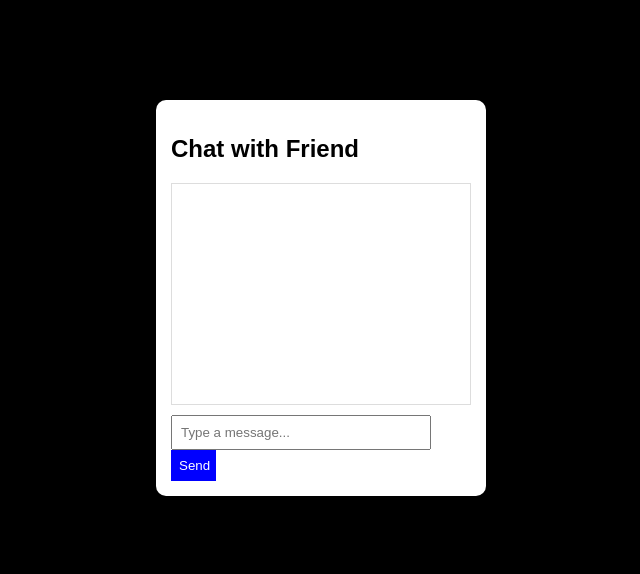
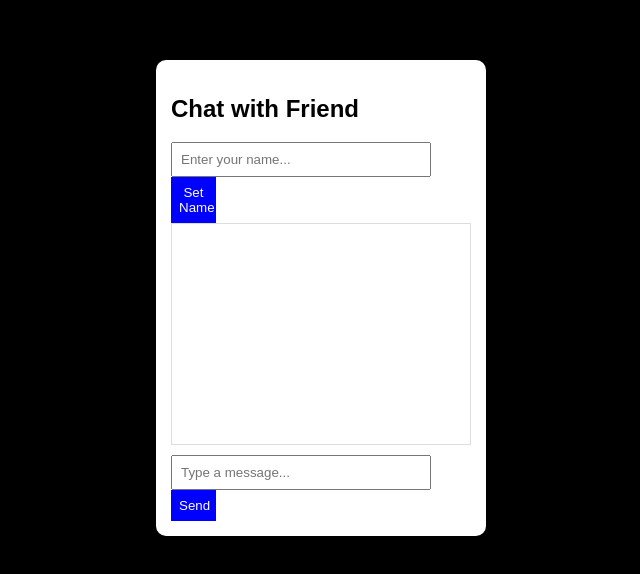
Before and after one commit to Nitin-repswal/chat-web, a plain HTML site: page index.html in a window 1280 px wide. Shown: the part 110-684 px from the top of the page, without its empty margins (319-959 px from the left). Drawn offline with Linux system fonts and the light colour scheme; no server answers.

Commit message:
Update index.html

```diff
--- a/index.html
+++ b/index.html
@@ -9,12 +9,21 @@
 <body>
     <div class="chat-container">
         <h2>Chat with Friend</h2>
+
+        <!-- Username Input -->
+        <div id="username-section">
+            <input type="text" id="username" placeholder="Enter your name..." />
+            <button onclick="saveUsername()">Set Name</button>
+        </div>
+
         <div id="chat-box"></div>
-        <input type="text" id="message" placeholder="Type a message..." />
-        <button onclick="sendMessage()">Send</button>
+
+        <div class="input-container">
+            <input type="text" id="message" placeholder="Type a message..." />
+            <button onclick="sendMessage()">Send</button>
+        </div>
     </div>
 
-    <!-- Load Firebase Script -->
     <script type="module" src="script.js"></script>
 </body>
 </html>
```
